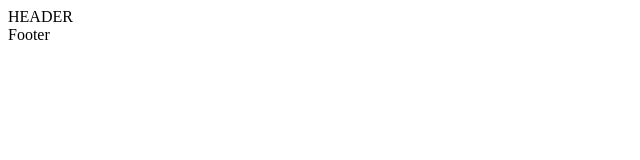
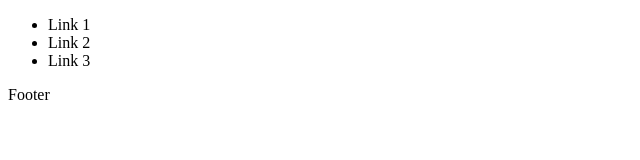
Before and after one commit to mayankrajendrat/GIT-TEST-NOV, a plain HTML site: page index.html in a window 1280 px wide. Shown: the whole page, without its empty margins (0-640 px from the left). Drawn offline with Linux system fonts and the light colour scheme.

Commit message:
Added StructuredNaviagtion to Header

```diff
--- a/index.html
+++ b/index.html
@@ -8,7 +8,15 @@
 </head>
 <body>
     <div class="conatiner">
-        <header>HEADER</header>
+        <header>
+            <nav>
+                <ul>
+                    <li>Link 1</li>
+                    <li>Link 2</li>
+                    <li>Link 3</li>
+                </ul>
+            </nav>
+        </header>
         <footer>Footer</footer>
     </div>
 
```
